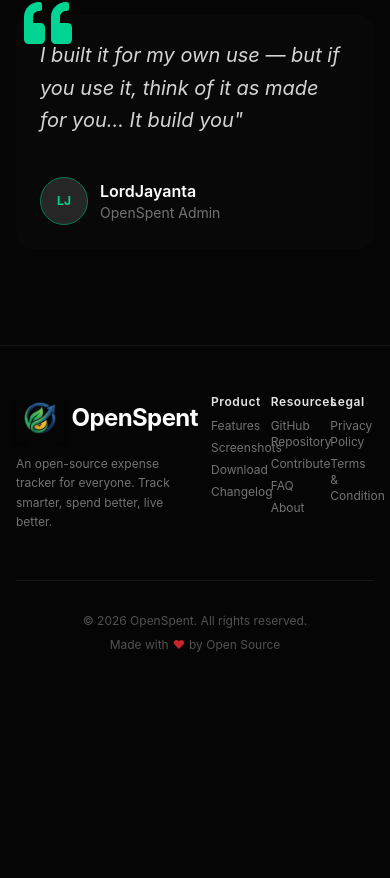
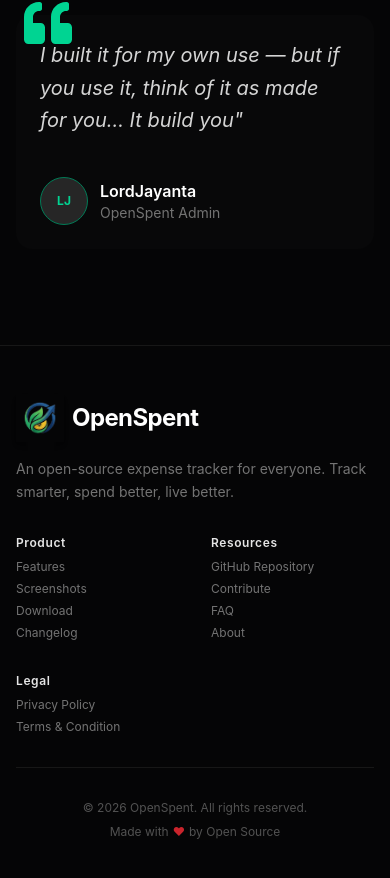
Before and after one commit to LordJayanta/openspent.site, a React (Vite) app: page / in a window 390 px wide. Shown: the part 7513-8391 px from the top of the page. Before the commit the page ends 8214 px from the top, so only its background shows below. Built offline with nearby package versions, Linux system fonts and the light colour scheme.

Commit message:
feat(ui): make footer grid layout fully responsive on mobile and tablet

```diff
--- a/src/shared/component/Footer.tsx
+++ b/src/shared/component/Footer.tsx
@@ -27,26 +27,26 @@ function Footer() {
         <footer
             className="border-t border-neutral-900 bg-brandBg text-xs text-textMuted mt-12"
         >
-            <div className="max-w-7xl mx-auto px-4 sm:px-6 lg:px-8 py-12">
-                <div className="grid grid-cols-2 md:grid-cols-2 gap-8 mb-12">
-                    <div className="col-span-1 space-y-3">
-                        <div className="flex items-center space-x-2">
-                            <img src={iconImg} className="w-12 h-12 flex items-center justify-center shadow-md" />
-                            <span className="text-2xl font-bold text-white tracking-tight" >OpenSpent</span>
-                        </div>
-                        <p className="max-w-xs leading-relaxed text-neutral-500">
-                            An open-source expense tracker for everyone. Track smarter, spend
-                            better, live better.
-                        </p>
+            <div className="max-w-7xl mx-auto px-4 sm:px-6 lg:px-8 py-12 grid grid-cols-1 lg:grid-cols-12 gap-8 lg:gap-12">
+                {/* Left Column: Brand Identity Info */}
+                <div className="col-span-1 lg:col-span-5 space-y-4">
+                    <div className="flex items-center space-x-2">
+                        <img src={iconImg} className="w-12 h-12 flex items-center justify-center shadow-md" alt="OpenSpent Logo" />
+                        <span className="text-2xl font-bold text-white tracking-tight">OpenSpent</span>
                     </div>
+                    <p className="max-w-md leading-relaxed text-neutral-500 text-sm sm:text-base">
+                        An open-source expense tracker for everyone. Track smarter, spend better, live better.
+                    </p>
+                </div>
 
+                {/* Right Column: Dynamic Responsive Navigation Links */}
+                <div className="col-span-1 lg:col-span-7 grid grid-cols-2 sm:grid-cols-3 gap-8">
+                    <FooterLinkList name='Product' navItem={productItem} linkType='a' />
+                    <FooterLinkList name='Resources' navItem={resourcesItems} />
+                    {/* The legal column spans nicely or naturally drops to a clean next row on narrow devices */}
+                    <FooterLinkList name='Legal' navItem={legalItems} />
+                </div>
 
-                    <div className="grid grid-cols-3 gap-4 col-span-1 md:col-span-1">
-                        <FooterLinkList name='Product' navItem={productItem} linkType='a'/>
-                        <FooterLinkList name='Resources' navItem={resourcesItems} />
-                        <FooterLinkList name='Legal' navItem={legalItems} />
-                    </div>
-                </div>
 
                 {/* <!-- Bottom Footnote Row --> */}
                 <div
```
